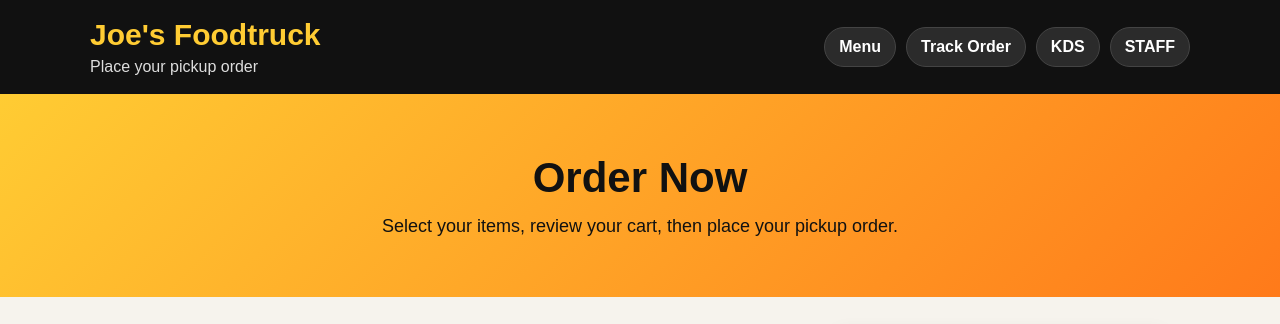
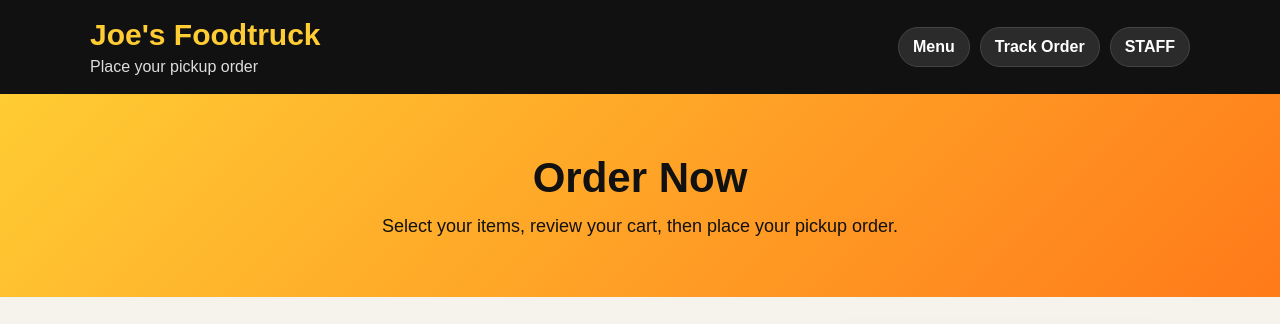
Before and after one commit to crypt1cgamer/Wardenbot-demo-site, a website: page public/checkout.html in a window 1280 px wide. Shown: the top 324 px of the page. Drawn offline with Linux system fonts and the light colour scheme.

Commit message:
Remove KDS button from checkout page

```diff
--- a/public/checkout.html
+++ b/public/checkout.html
@@ -17,7 +17,6 @@
       <div class="header-actions">
         <a class="small-btn" href="index.html">Menu</a>
         <a class="small-btn" href="track.html">Track Order</a>
-        <a class="small-btn" href="kds.html">KDS</a>
         <a class="small-btn" href="staff.html">STAFF</a>
       </div>
     </div>
```
